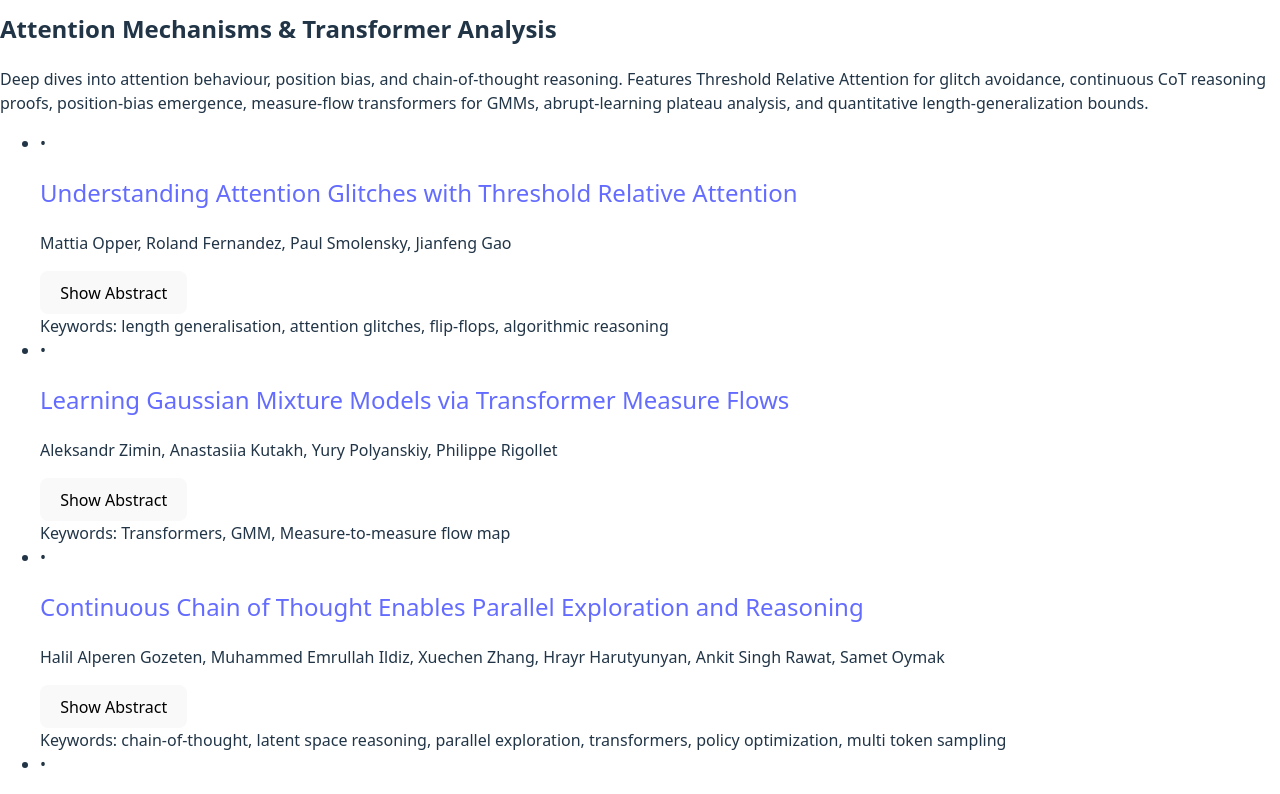
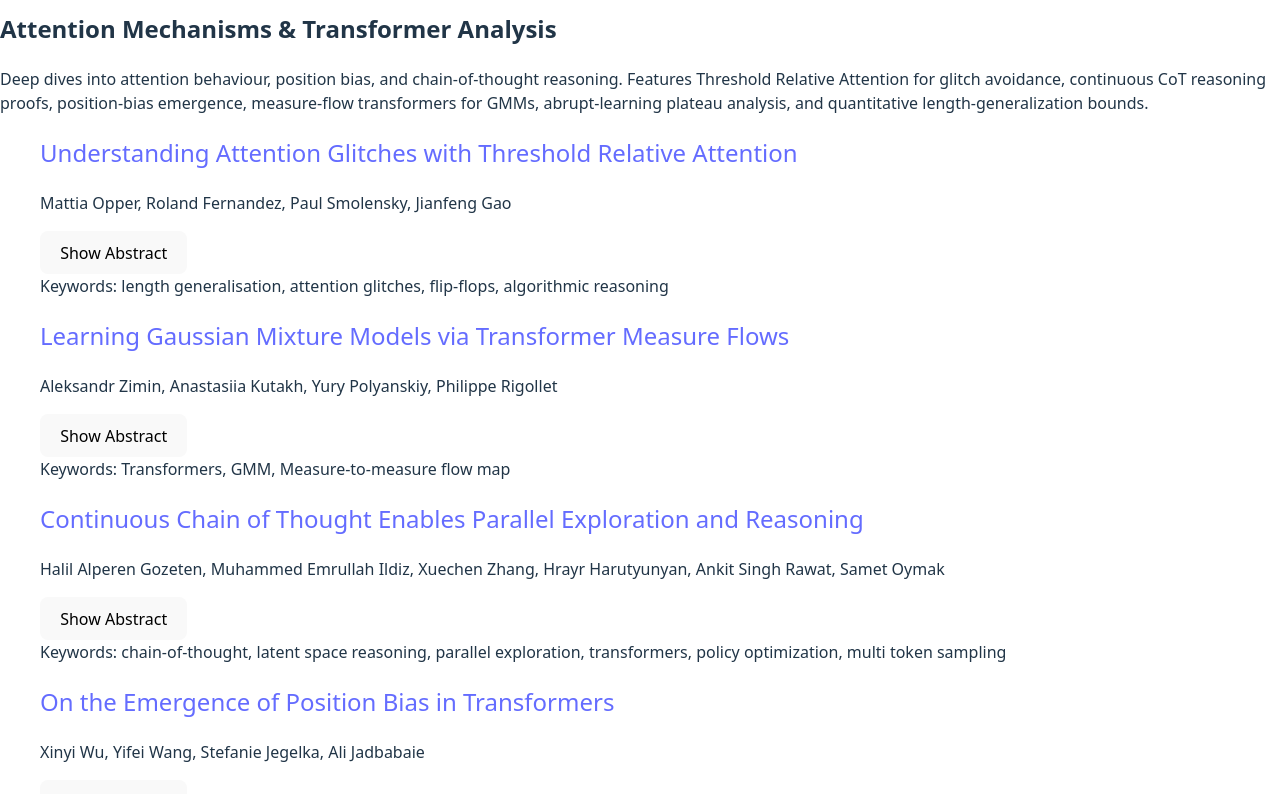
Before and after one commit to abhishekpanigrahi1996/MOSS_workshop, a React (Vite) app: page / in a window 1280 px wide. Shown: the part 1000-1794 px from the top of the page. Built offline with nearby package versions, Linux system fonts and the light colour scheme.

Commit message:
Initial files

```diff
--- a/src/PaperBrowser.jsx
+++ b/src/PaperBrowser.jsx
@@ -1,10 +1,7 @@
 import { useState } from "react";
 
 const Card = ({ children }) => (
-  <li className="border rounded-2xl shadow p-4 bg-white w-full flex gap-4 items-start">
-    <div className="text-2xl leading-6 mt-1">•</div>
-    <div className="flex-1">{children}</div>
-  </li>
+  <div className="border rounded-2xl shadow p-4 bg-white">{children}</div>
 );
 
 const Input = ({ className = "", ...props }) => (
@@ -1444,7 +1441,7 @@ const groupedKeywords = {
               {papersInTopic.map(paper => (
                 <Card key={paper.id}>
                   <h2 className="text-base font-normal mb-1">
-                    <a href={paper.url} target="_blank" rel="noopener noreferrer" className="text-blue-600 hover:underline">
+                    <a href={paper.url} target="_blank" rel="noopener noreferrer" className="text-blue-600 font-medium hover:underline">
                       {paper.title}
                     </a>
                   </h2>
```
